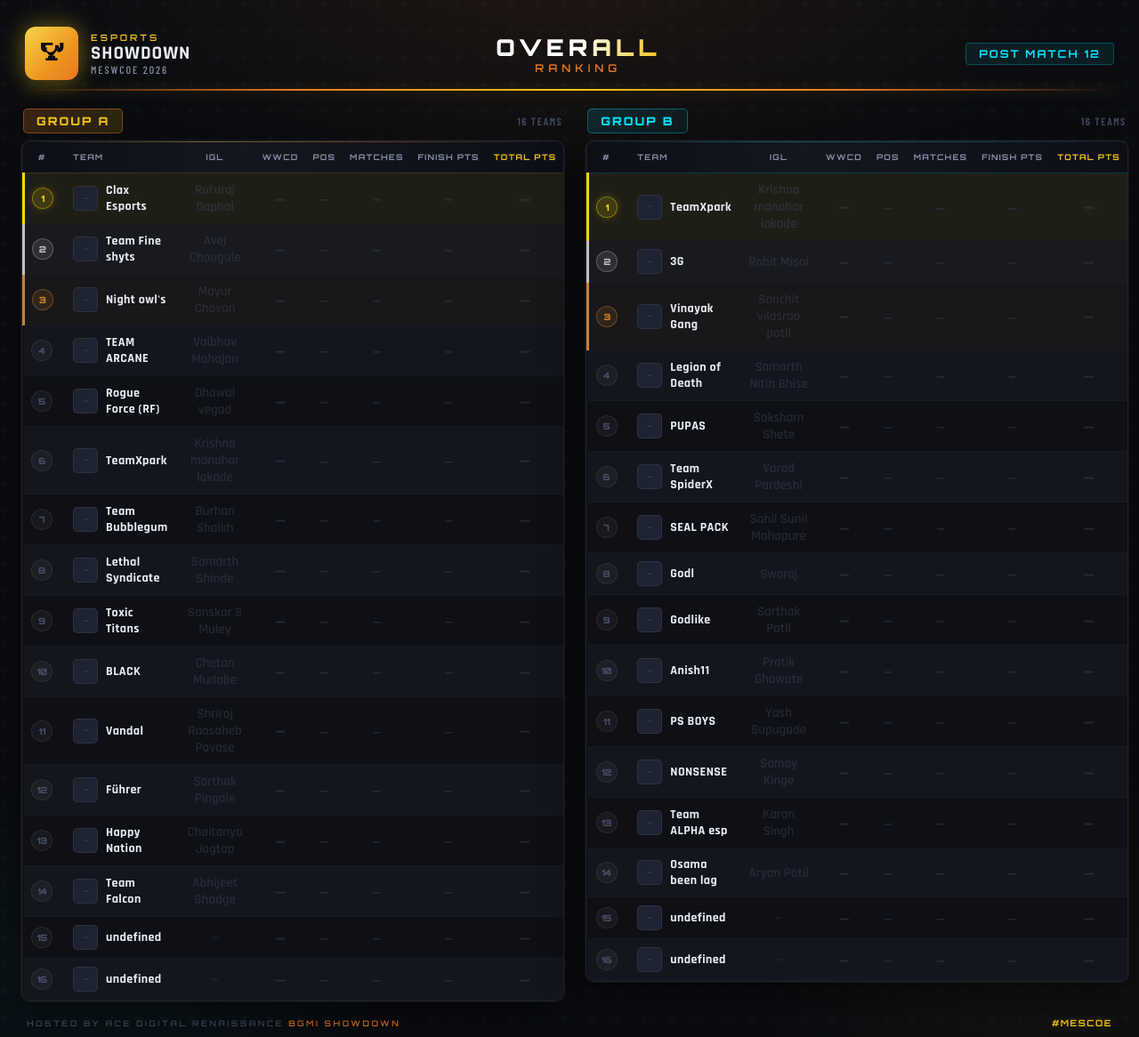
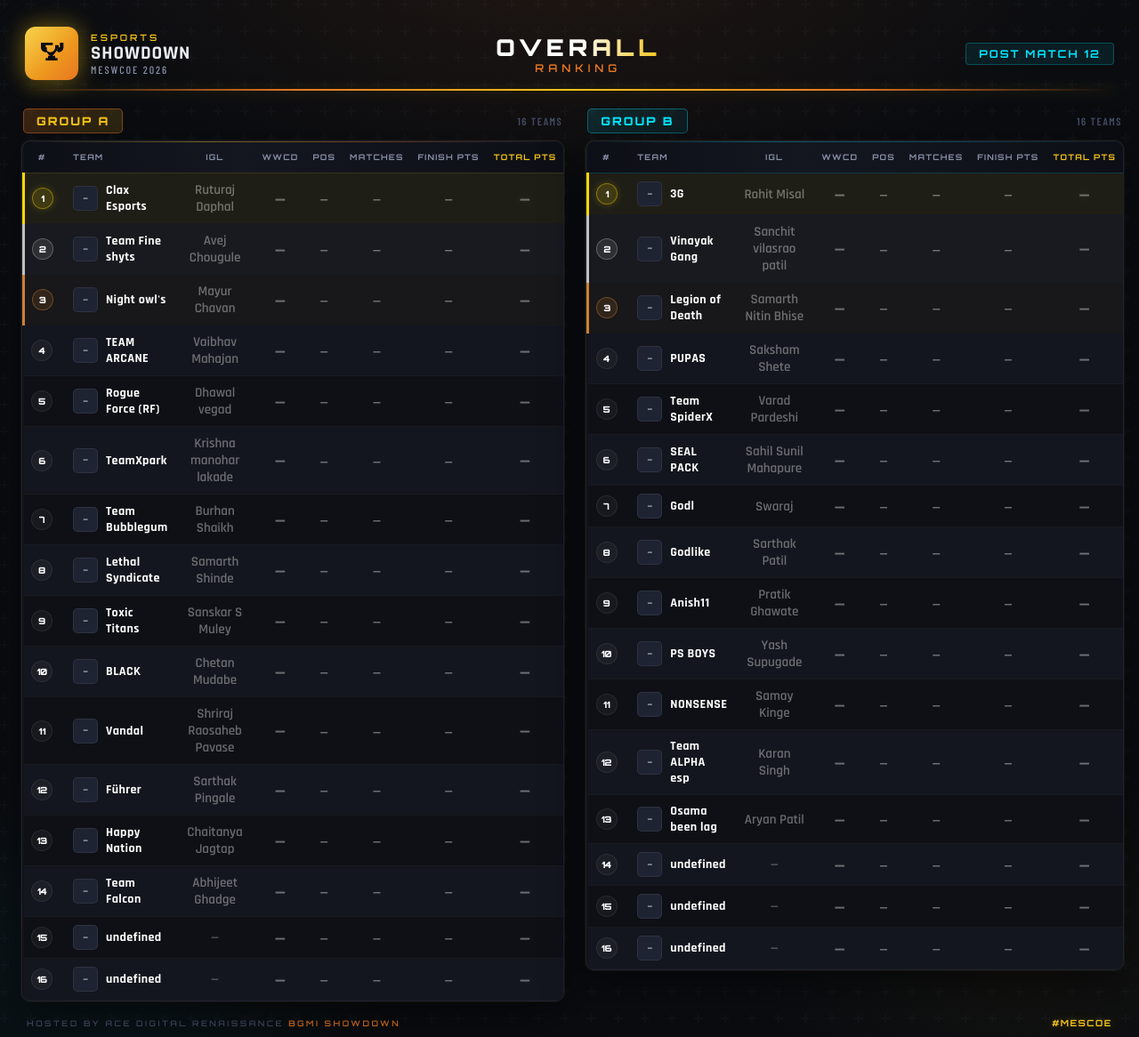
Before and after one commit to yuvi-05/BGMI-SHOWNDOWN-PointsTable--, a Flask app: page / in a window 1280 px wide. Shown: the top 1166 px of the page at 89% size. Run offline with Flask 3, Linux system fonts and the light colour scheme; some web fonts are replaced.

Commit message:
Group B Updated

```diff
--- a/templates/index.html
+++ b/templates/index.html
@@ -279,18 +279,18 @@
   td {
     padding: 9px 8px; text-align: center;
     vertical-align: middle; font-size: 13px;
-    font-weight: 500; color: var(--text-secondary);
+    font-weight: 500; color: #ffffff;
   }
 
   /* rank */
   td.rank-cell {
     font-family: 'Orbitron', sans-serif;
-    font-size: 11px; font-weight: 700; color: var(--text-muted); width: 40px;
+    font-size: 11px; font-weight: 700; color: #ffffff; width: 40px;
   }
-  td.pos-cell  { font-size:13px; font-weight:600; color:var(--text-secondary); }
-  tr:nth-child(1) td.rank-cell { color: var(--rank1); }
-  tr:nth-child(2) td.rank-cell { color: var(--rank2); }
-  tr:nth-child(3) td.rank-cell { color: var(--rank3); }
+  td.pos-cell  { font-size:13px; font-weight:600; color:#ffffff; }
+  tr:nth-child(1) td.rank-cell { color: #ffffff; }
+  tr:nth-child(2) td.rank-cell { color: #ffffff; }
+  tr:nth-child(3) td.rank-cell { color: #ffffff; }
 
   .rank-num {
     display: inline-flex; align-items: center; justify-content: center;
@@ -310,28 +310,28 @@
     background: linear-gradient(135deg, var(--panel-border), #1e2435);
     border: 1px solid rgba(255,255,255,0.07);
     display: flex; align-items: center; justify-content: center;
-    font-size: 9px; font-weight: 800; color: var(--text-muted);
+    font-size: 9px; font-weight: 800; color: #ffffff;
     flex-shrink: 0; font-family: 'Rajdhani', sans-serif;
   }
   .team-name {
     font-family: 'Rajdhani', sans-serif;
-    font-size: 14px; font-weight: 700; letter-spacing: 0.4px; color: var(--text-primary);
+    font-size: 14px; font-weight: 700; letter-spacing: 0.4px; color: #ffffff;
   }
 
-  td.igl-cell   { font-family:'Rajdhani',sans-serif; font-size:12px; font-weight:600; color:var(--text-secondary); }
-  td.wwcd-cell  { font-family:'Orbitron',sans-serif; font-size:12px; font-weight:700; color:var(--accent-green); }
+  td.igl-cell   { font-family:'Rajdhani',sans-serif; font-size:12px; font-weight:600; color:#ffffff; }
+  td.wwcd-cell  { font-family:'Orbitron',sans-serif; font-size:12px; font-weight:700; color:#ffffff; }
   td.pos-cell   { font-size:13px; font-weight:600; color:#ffffff; }
-  td.match-cell { font-size:13px; font-weight:600; color:var(--text-secondary); }
-  td.fin-cell   { font-size:13px; font-weight:600; color:var(--accent-cyan); }
-  td.tot-cell   { font-family:'Orbitron',sans-serif; font-size:13px; font-weight:700; color:var(--gold); }
-  tr:nth-child(1) td.tot-cell { color:var(--rank1); text-shadow:0 0 10px rgba(255,215,0,0.4); }
+  td.match-cell { font-size:13px; font-weight:600; color:#ffffff; }
+  td.fin-cell   { font-size:13px; font-weight:600; color:#ffffff; }
+  td.tot-cell   { font-family:'Orbitron',sans-serif; font-size:13px; font-weight:700; color:#ffffff; }
+  tr:nth-child(1) td.tot-cell { color:#ffffff; text-shadow:0 0 10px rgba(255,215,0,0.4); }
 
   /* accent border left */
   tr:nth-child(1) td:first-child { border-left: 3px solid var(--rank1); }
   tr:nth-child(2) td:first-child { border-left: 3px solid var(--rank2); }
   tr:nth-child(3) td:first-child { border-left: 3px solid var(--rank3); }
 
-  .dash { color:var(--text-muted); font-size:15px; opacity:0.38; }
+  .dash { color:#ffffff; font-size:15px; opacity:0.38; }
 
   /* ─── FOOTER ─── */
   .page-footer {
@@ -506,11 +506,11 @@
           </div>
         </td>
         <td class="igl-cell"><span class="dash">${iglA[i-1] || '—'}</span></td>
-        <td class="wwcd-cell"><span class="dash" style="color:var(--text-muted)">${wwcdA[i-1] || '—'}</span></td>
+        <td class="wwcd-cell"><span class="dash">${wwcdA[i-1] || '—'}</span></td>
         <td class="pos-cell"><span class="dash">${posA[i-1] || '—'}</span></td>
         <td class="match-cell"><span class="dash">${matchesA[i-1] || '—'}</span></td>
-        <td class="fin-cell"><span class="dash" style="color:var(--text-muted)">${finishPtsA[i-1] || '—'}</span></td>
-        <td class="tot-cell"><span class="dash" style="color:var(--text-muted)">${totalPtsA[i-1] || '—'}</span></td>
+        <td class="fin-cell"><span class="dash">${finishPtsA[i-1] || '—'}</span></td>
+        <td class="tot-cell"><span class="dash">${totalPtsA[i-1] || '—'}</span></td>
       `;
       tbody.appendChild(tr);
     }
@@ -518,7 +518,7 @@
 
   function buildRowsB() {
     const tbody = document.getElementById('tbodyB');
-    let teamB = ["TeamXpark",
+    let teamB = [
     "3G",
     "Vinayak Gang",
     "Legion of Death",
@@ -532,7 +532,7 @@
     "NONSENSE",
     "Team ALPHA esp",
     "Osama been lag"];
-    let iglB = ["Krishna manohar lakade",
+    let iglB = [
     "Rohit Misal",
     "Sanchit vilasrao patil",
     "Samarth Nitin Bhise",
@@ -563,11 +563,11 @@
           </div>
         </td>
         <td class="igl-cell"><span class="dash">${iglB[i-1] || '—'}</span></td>
-        <td class="wwcd-cell"><span class="dash" style="color:var(--text-muted)">${wwcdB[i-1] || '—'}</span></td>
+        <td class="wwcd-cell"><span class="dash">${wwcdB[i-1] || '—'}</span></td>
         <td class="pos-cell"><span class="dash">${posB[i-1] || '—'}</span></td>
         <td class="match-cell"><span class="dash">${matchesB[i-1] || '—'}</span></td>
-        <td class="fin-cell"><span class="dash" style="color:var(--text-muted)">${finishPtsB[i-1] || '—'}</span></td>
-        <td class="tot-cell"><span class="dash" style="color:var(--text-muted)">${totalPtsB[i-1] || '—'}</span></td>
+        <td class="fin-cell"><span class="dash">${finishPtsB[i-1] || '—'}</span></td>
+        <td class="tot-cell"><span class="dash">${totalPtsB[i-1] || '—'}</span></td>
       `;
       tbody.appendChild(tr);
     }
```
